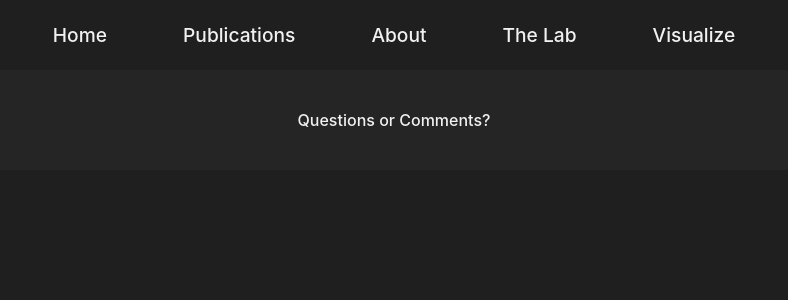
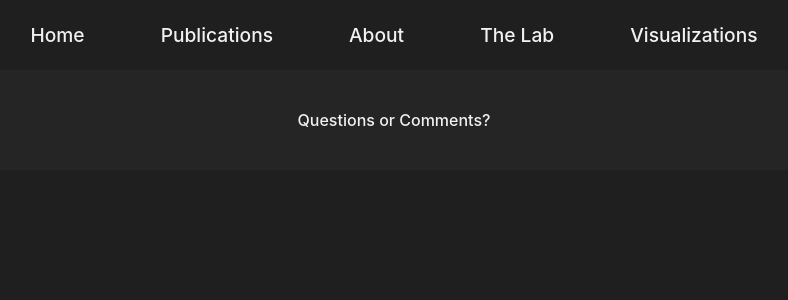
Before and after one commit to jmillerlab/eif5a, a React (Vite) app in the folder dv-site/: page / in a window 1280 px wide. Shown: the top 300 px of the page, without its empty margins (246-1034 px from the left). Built offline with nearby package versions, Linux system fonts and the light colour scheme; the HTML template or start-up script is replaced by a standard one.

Commit message:
Edited NavBar Header

```diff
--- a/dv-site/src/NavBar.jsx
+++ b/dv-site/src/NavBar.jsx
@@ -14,7 +14,7 @@ export default function Navbar() {
             <CustomLink to="/studies">Publications</CustomLink>
             <CustomLink to="/about">About</CustomLink>
             <CustomLink to="/thelab">The Lab</CustomLink>
-            <CustomLink to="/visualize">Visualize</CustomLink>
+            <CustomLink to="/visualize">Visualizations</CustomLink>
           </ul>
           <div className="hamburger">
             <span className="bar"></span>
```
